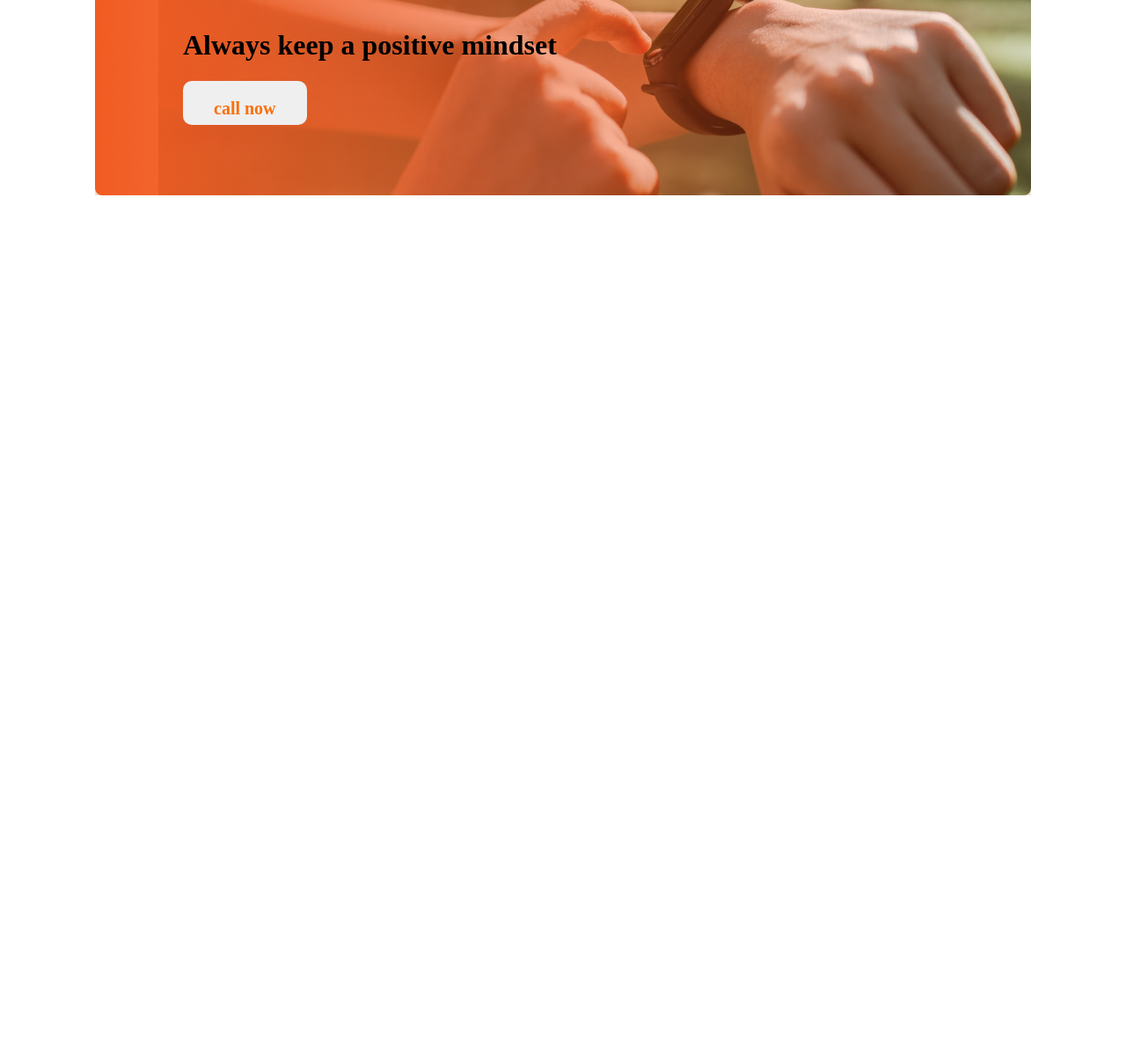
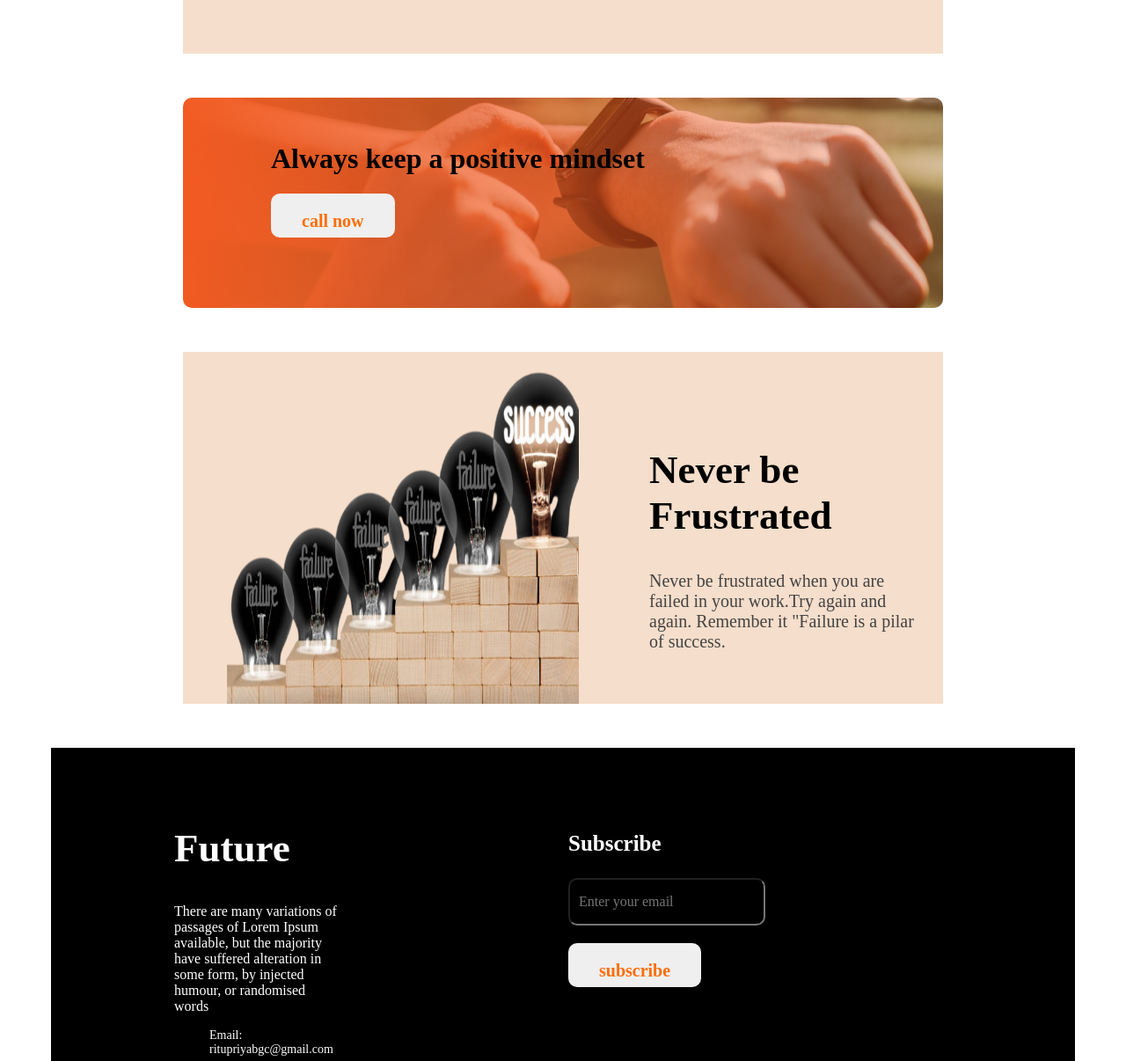
Before and after one commit to Ritupriya-Chowdhury/Assignment-1-new-year, a plain HTML site: page Index.html in a window 1280 px wide. Shown: the part 1594-2800 px from the top of the page at 88% size. Before the commit the page ends 1866 px from the top, so only its background shows below. Drawn offline with Linux system fonts and the light colour scheme.

Commit message:
overall page

```diff
--- a/Index.html
+++ b/Index.html
@@ -36,7 +36,7 @@
             <div class="failure-des-part">
                 <h2 class="my-failure-title">My failures of previous year</h2>
                 <p class="failure-des">In the last year a could not create my class project perfectly</p>
-                <ul class="failuer-list">
+                <ul class="failure-list">
                     <li>Could not create software.</li>
                     <li>Could not create webpage.</li>
                     <li>Could not create project perfectly.</li>
@@ -73,13 +73,46 @@
             </div>
          </div>
           <!---------------------------------------------------------------------------------------------------------->
-          <!-- Positive Mindset Part -->
+
+         </div>
+         <!-- Positive Mindset Part -->
          <div class="positive-mindset">
-         <h1 class="positive">Always keep a positive mindset</h1>
-         <button class="btn-call">call now</button>
-         </div>
+            <h1 class="positive">Always keep a positive mindset</h1>
+            <button class="btn-call">call now</button>
+            </div>
+         <!---------------------------------------------------------------------------------------------------------->
+         <!-- Motivation Part -->
+         <div class="motivation-part">
+            <img src="Images/istockphoto.png" alt="" class="motivational-img">
+            <div class="motivation-des-part">
+                <h2 class="motivation-title">Never be Frustrated</h2>
+                <p class="motivation-des">Never be frustrated when you are failed in your work.Try again and again. Remember it "Failure is a pilar of success.</p>
+            </div>
          </div>
          <!---------------------------------------------------------------------------------------------------------->
     </header>
+    <!---------------------------------------------------------------------------------------------------------->
+    <!-- Footer Section -->
+    <footer>
+        <div class="footer-section">
+            <div class="future">
+                <h2 class="future-title">Future</h2>
+                <p class="future-des">There are many variations of passages of Lorem Ipsum available, but the majority have suffered alteration in some form, by injected humour, or randomised words</p>
+                <ul class="contact-sec">
+                    <li class="contact-item">Email: ritupriyabgc@gmail.com</li>
+                    <li class="contact-item">Phone: 10092845673</li>
+                </ul>
+                <div class="contact-icon">
+                    <img src="Images/fb.png" alt="" class="con-i">
+                    <img src="Images/twitter.png" alt="" class="con-i">
+                    <img src="Images/youtube.png" alt="" class="con-i"></div>
+            </div>
+            <div class="subscribe">
+                <h3 class="subscribe-title">Subscribe</h3>
+                <input type="text" class="email" placeholder="Enter your email">
+                <button class="btn-call">subscribe</button></div>
+        </div>
+    </footer>
+     <!---------------------------------------------------------------------------------------------------------->
 </body>
 </html>
--- a/ass1.css
+++ b/ass1.css
@@ -66,7 +66,7 @@
 /*  Styles For Failure Part */
 .my-failure-part{
     display: flex;
-    margin: 50px 100px;
+    margin: 50px 200px;
 
     padding: 100px,80px ;
     background-color:  #f5decb;
@@ -91,7 +91,7 @@
 
 }
 /*  Styles For  Failure List Of Failure Description Part */
-.failuer-list{
+.failure-list{
     color: #444343;
 
 }
@@ -100,7 +100,7 @@
 
     padding: 100px,80px ;
     background-color: #f5decb;
-    margin: 50px 100px;
+    margin: 50px 200px;
 
 }
 .my-plan-title{
@@ -115,7 +115,7 @@
 }
 /* Styles for My Plans Items Of My Plans Part */
 .my-plan-item{
- padding: 50px 80px
+ padding: 50px 50px
 }
 
 .IMG-3{
@@ -125,18 +125,18 @@
 .IMG-4{
     width: 93px;
     height: 93px;
-    margin-left: 50px;
+    margin-left: 68px;
 }
 .my-plan-it{
     font-weight: 700;
     font-size: 16px;
-    line-height: 33px;
+    line-height: 25px;
     text-align: center;
 }
 .my-plan-des{
     font-weight: 500;
     font-size: 14px;
-    line-height: 38px;
+    line-height: 25px;
     text-align: center;
     color: #444343;
 
@@ -144,16 +144,18 @@
 }
 /* Styles for Positive Mindset Part */
 .positive-mindset{
+    margin: 50px 200px;
     padding-top: 30px;
     padding-bottom: 80px;
     padding-left: 100px;
     background-image:url('Images/gradient3.png'), url(Images/watch1.png) ;
-    border-radius: 8px;
+    border-radius: 10px;
     background-position: left , right ;
     background-repeat: no-repeat;
 
 
 }
+/* Styles for call now button */
 .btn-call{
     height: 50px;
     border-radius: 10px;
@@ -164,3 +166,104 @@
     padding: 20px 35px;
 
 }
+/* Styles for motivation part */
+.motivation-part{
+    display: flex;
+    margin: 50px 200px;
+
+    padding: 100px,80px ;
+    background-color:  #f5decb;
+}
+/* Styles for motivational Image part */
+.motivational-img{
+    height: 400px;
+    width: 400px;
+    margin-left:50px
+}
+/* Styles for motivational description part */
+.motivation-des-part{
+
+        margin-top: 70px ;
+        margin-left: 80px;
+        margin-right: 20px;
+
+}
+.motivation-title{
+    font-weight: 600;
+    font-size: 45px;
+
+}
+.motivation-des{
+    color: #444343;
+   font-weight: 400;
+   font-size: 20px;
+
+}
+/* Styles for Footer Section  */
+.footer-section{
+    display: flex;
+    margin:50px 50px;
+    background-color: black;
+    max-width: 1500px;
+    max-height: 700px;
+    color: white;
+
+}
+/* Styles for Future part  */
+.future{
+    padding: 50px 100px;
+    margin-right: 60px ;
+    margin-left: 40px;
+
+
+}
+/* Styles for Future Title  */
+.future-title{
+    font-weight: 700;
+    font-size: 45px;
+}
+/* Styles for Future Description  */
+.future-des{
+    font-weight: 400;
+    font-size: 16px;
+
+}
+/* Styles for contact section  */
+.contact-sec{
+    list-style: none;
+    font-weight: 400;
+    font-size: 14px;
+}
+.contact-item{
+    padding-bottom: 8px ;
+
+}
+
+
+.contact-icon{
+    display: flex;
+
+}
+.con-i{
+    padding: 8px ;
+}
+/* Styles for Subscribe part  */
+.subscribe{
+   /* padding: 50px 100px;*/
+   padding: 70px 100px;
+    margin-right: 300px;
+}
+.subscribe-title{
+    font-weight: 600;
+    font-size: 25px;
+}
+.email{
+    height: 30px;
+    border-radius: 10px;
+    font-weight: 80;
+    font-size: 16px;
+    margin-bottom: 20px;
+    padding: 10px 10px;
+    background-color: black;
+    color: white;
+}
```
Also changed, not shown: Images/fb.png (added), Images/istockphoto-1191727458-612x612.jpg (deleted), Images/istockphoto.png (added), Images/twitter.png (added), Images/youtube.png (added).
